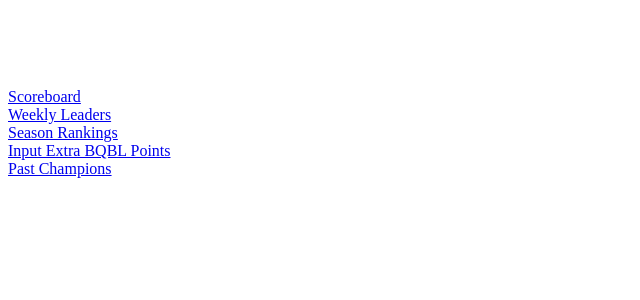
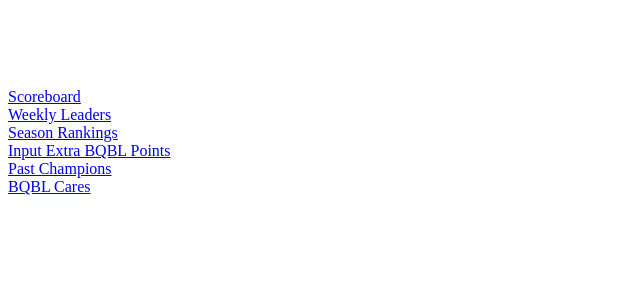
Before and after one commit to worlow/bqbl, a PHP site: page / in a window 1280 px wide. Shown: the top 300 px of the page, without its empty margins (0-640 px from the left). Run offline with PHP 8.4, Linux system fonts and the light colour scheme.

Commit message:
Added cares to homepage

```diff
--- a/index.php
+++ b/index.php
@@ -19,3 +19,4 @@
 <a href='seasonleaderboard.php'>Season Rankings</a><br>
 <a href='extrapoints.php'>Input Extra BQBL Points</a><br>
 <a href='champions.html'>Past Champions</a><br>
+<a href='cares/'>BQBL Cares</a><br>
```
